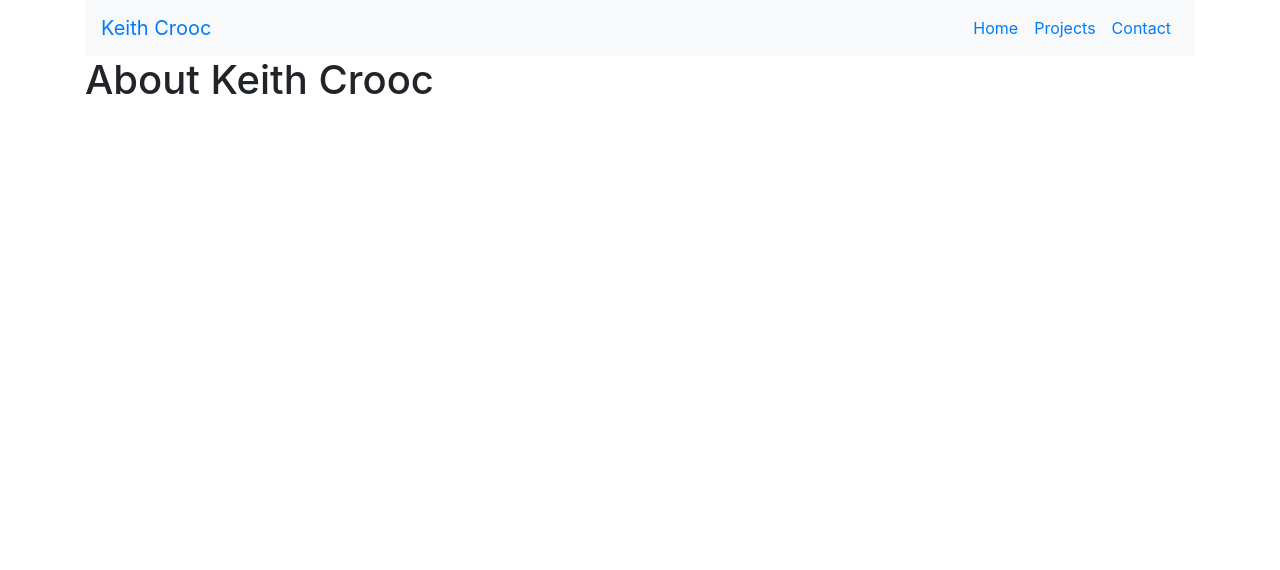
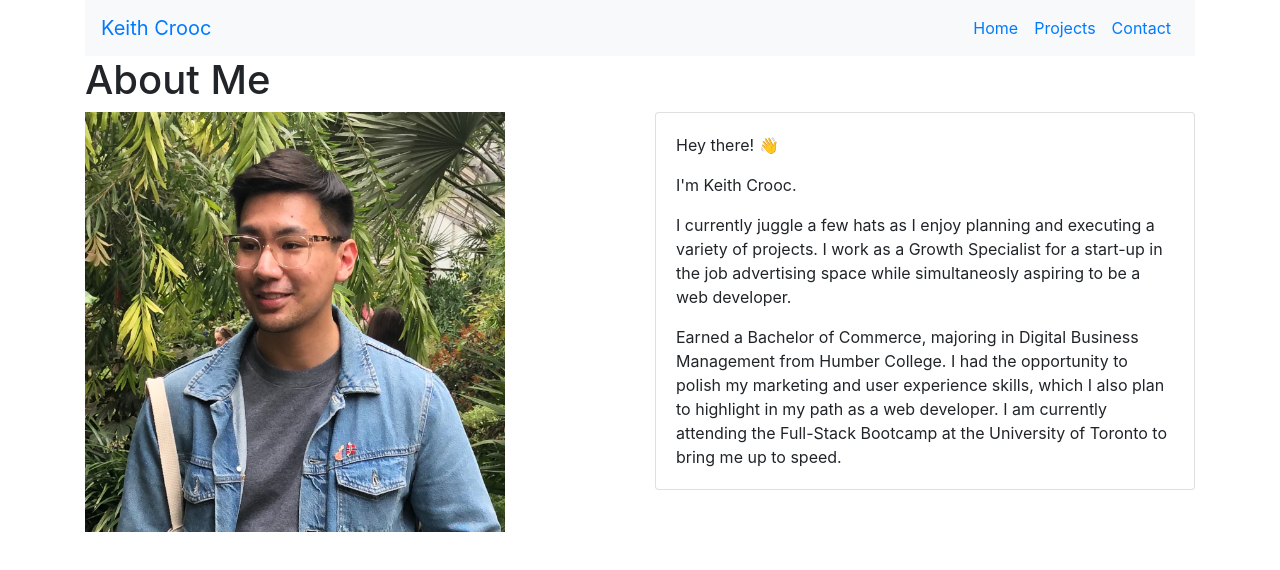
Before and after one commit to keithyyy/React-Portfolio, a React (Create React App) app: page / in a window 1280 px wide. Shown: the top 570 px of the page. Built offline with nearby package versions, Linux system fonts and the light colour scheme.

Commit message:
put content on homepage

```diff
--- a/src/App.js
+++ b/src/App.js
@@ -1,12 +1,9 @@
-import Header from "./components/Header"
 import Navbar from "./components/Navbar"
 import Footer from "./components/Footer"
 import Home from "./pages/Home"
 import { BrowserRouter as Router, Route } from "react-router-dom"
 
 function App() {
-
-  const title = "Welcome!"
 
   return (
 
--- a/src/components/Footer.js
+++ b/src/components/Footer.js
@@ -12,13 +12,13 @@ const Footer = () => {
                 <div className="container-fluid">
 
                     <div className="text-center center-block">
-                        <a href="" className="github-icon">
+                        <a href="/#" className="github-icon">
                             <FontAwesomeIcon icon={faGithubSquare}/>
                         </a>
-                        <a href="" className="twitter-icon">
+                        <a href="/#" className="twitter-icon">
                             <FontAwesomeIcon icon={faTwitterSquare}/>
                         </a>
-                        <a href="" className="linkedin-icon">
+                        <a href="/#" className="linkedin-icon">
                             <FontAwesomeIcon icon={faLinkedin} />
                         </a>
                     </div>
--- /dev/null
+++ b/src/pages/Home/home.css
@@ -0,0 +1,11 @@
+.profilepic {
+    width: 420px;
+    align-content: center;
+    float: left;
+}
+
+.card {
+    width: 100%;
+    float: left;
+
+}
--- a/src/pages/Home/index.js
+++ b/src/pages/Home/index.js
@@ -1,13 +1,39 @@
-import React from 'react'
-import Header from '../../components/Header'
+import React from 'react';
+import Header from '../../components/Header';
+import profilepic from "../../assets/HeadshotSQ.jpg"
+import './home.css'
+
 
 const Home = ({ title }) => {
 
-    title = "About Keith Crooc"
+    title = "About Me"
 
     return (
         <div>
             <Header title={title} />
+
+            <div className="row">
+                <div className="col-md-6">
+
+                    <img src={profilepic} className="profilepic" id="profilepic"></img>
+
+                </div>
+
+                <div className="col-md-6">
+                    <div className="card">
+                        <div className="card-body">
+                            <p className="card-text">Hey there! 👋</p>
+                            <p className="card-text">I'm Keith Crooc. </p>
+                            <p className="card-text">I currently juggle a few hats as I enjoy planning and executing a variety of projects. I work as a Growth Specialist for a start-up in the job advertising space while simultaneosly aspiring to be a web developer.</p>
+                            <p className="card-text">Earned a Bachelor of Commerce, majoring in Digital Business Management from Humber College. I had the opportunity to polish my marketing and user experience skills, which I also plan to highlight in my path as a web developer. I am currently attending the Full-Stack Bootcamp at the University of Toronto to bring me up to speed.</p>
+
+                        </div>
+
+                    </div>
+                </div>
+
+
+            </div>
         </div>
     )
 }
```
Also changed, not shown: src/pages/Projects/index.js (added, +11 -0 lines), src/assets/HeadshotSQ.jpg (added), src/pages/Projects/projects.css (added).
